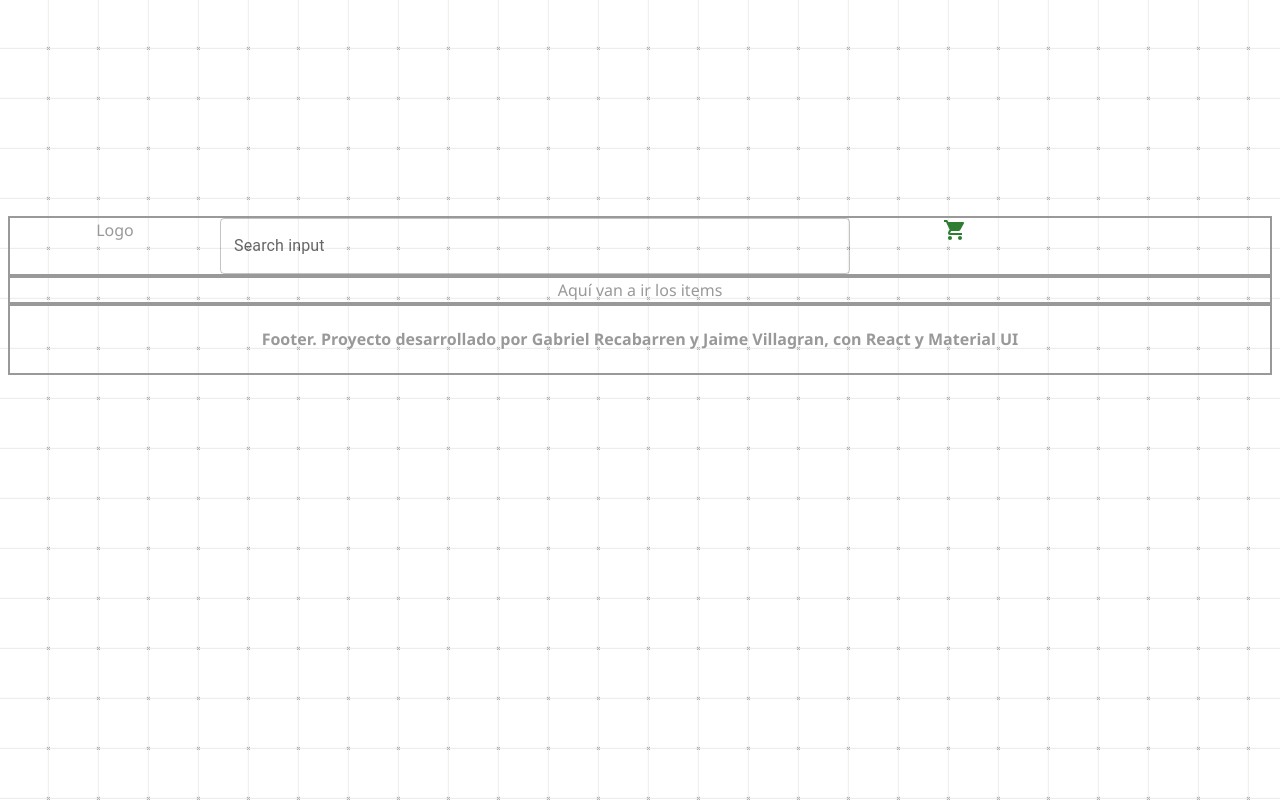
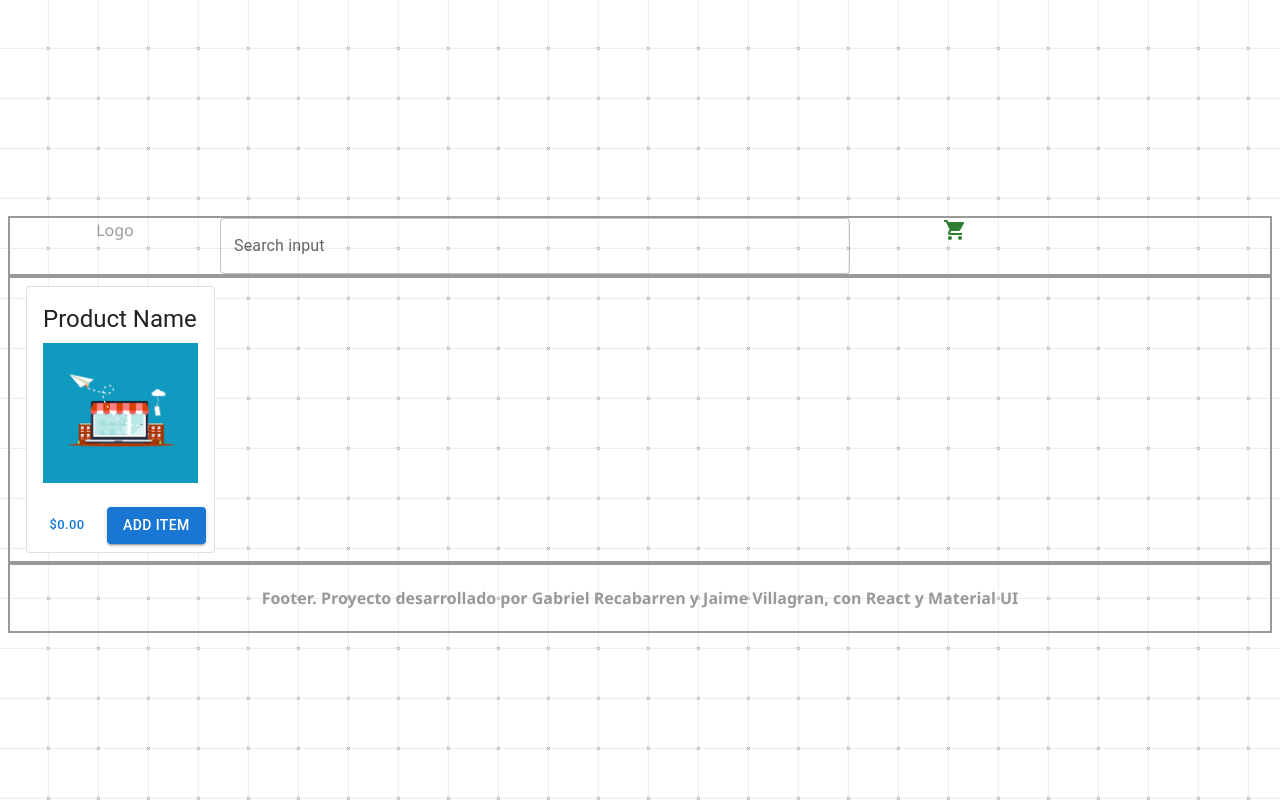
Before and after one commit to GabrielRecabarren/market-place, a React (Vite) app: page / in a window 1280 px wide. Built offline with nearby package versions, Linux system fonts and the light colour scheme.

Commit message:
Iten structure ready

```diff
--- /dev/null
+++ b/src/components/atoms/Cart.jsx
@@ -0,0 +1,13 @@
+import ShoppingCartIcon from '@mui/icons-material/ShoppingCart';
+
+const Cart = () => {
+  return (
+    <div>
+      <ShoppingCartIcon  color="success"/>
+
+    </div>
+
+  )
+}
+
+export default Cart
--- a/src/components/atoms/SearchBar.jsx
+++ b/src/components/atoms/SearchBar.jsx
@@ -1,5 +1,4 @@
 import TextField from "@mui/material/TextField";
-import Stack from "@mui/material/Stack";
 import Autocomplete from "@mui/material/Autocomplete";
 
 export default function SearchBar() {
--- a/src/components/molecules/Item.jsx
+++ b/src/components/molecules/Item.jsx
@@ -1,8 +1,29 @@
+import {
+  Card,
+  CardMedia,
+  CardActions,
+  CardContent,
+  Button,
+  Typography,
+} from "@mui/material";
 
-const Item = () => {
+export const Item = () => {
   return (
-    <div>Item</div>
-  )
-}
-
-export default Item
+    <Card variant="outlined">
+      <CardContent>
+        <Typography variant="h5" color="text.primary" gutterBottom>
+          Product Name
+        </Typography>
+        <CardMedia
+          sx={{ height: 140 }}
+          image="src/img/example/store.png"
+          title="green iguana"
+        />
+      </CardContent>
+      <CardActions>
+        <Button size="small">$0.00</Button>
+        <Button variant="contained">Add Item</Button>
+      </CardActions>
+    </Card>
+  );
+};
--- a/src/components/organisms/header/Header.jsx
+++ b/src/components/organisms/header/Header.jsx
@@ -1,7 +1,7 @@
 import SearchBar from "../../atoms/SearchBar"
 import { Grid } from "@mui/material"
 import { Logo } from "../../atoms/Logo"
-import ShoppingCartIcon from '@mui/icons-material/ShoppingCart';
+import Cart from "../../atoms/Cart";
 export const Header = () => {
   return (<Grid container>
 
@@ -13,7 +13,8 @@ export const Header = () => {
   <SearchBar/>
     </Grid>
     <Grid item xs={2}>
-      <ShoppingCartIcon  color="success"/>
+
+      <Cart/>
     </Grid>
   </Grid>
   )
--- a/src/components/organisms/itemList/ItemList.jsx
+++ b/src/components/organisms/itemList/ItemList.jsx
@@ -1,6 +1,12 @@
-
+import { Button, ListItem } from "@mui/material";
+import {Item} from "../../molecules/Item";
 export const ItemList = () => {
   return (
-    <div>Aquí van a ir los items</div>
+    <>
+    <ListItem>
+      <Item></Item>
+    </ListItem>
+
+    </>
   )
 }
```
Also changed, not shown: .eslintrc.cjs, src/img/example/store.png (added).
